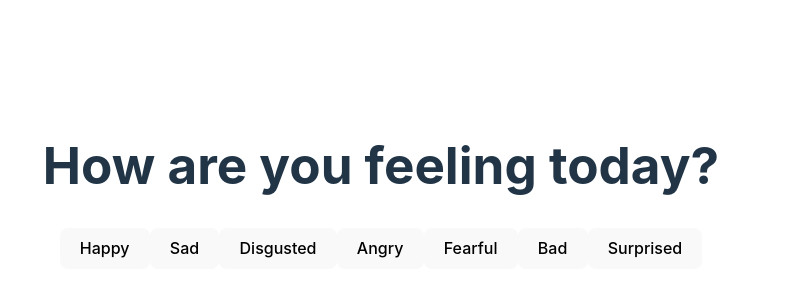
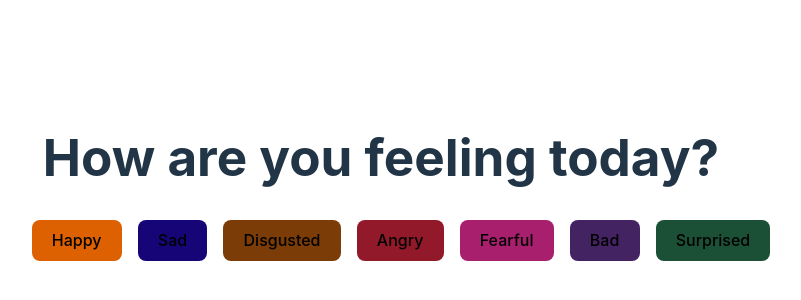
Before and after one commit to freyaard/feelings-finder, a React (Vite) app: page / in a window 1280 px wide. Shown: the part 214-514 px from the top of the page, without its empty margins (259-1060 px from the left). Built offline with nearby package versions, Linux system fonts and the light colour scheme.

Commit message:
add colours!!

```diff
--- a/package.json
+++ b/package.json
@@ -10,6 +10,7 @@
     "preview": "vite preview"
   },
   "dependencies": {
+    "framer-motion": "^11.11.1",
     "react": "^18.3.1",
     "react-dom": "^18.3.1"
   },
--- a/src/App.css
+++ b/src/App.css
@@ -3,42 +3,103 @@
   margin: 0 auto;
   padding: 2rem;
   text-align: center;
+
+  --happy-bg-color: #DD6101;
+  --happy-outline-color: #b26801;
+
+  --sad-bg-color: #160577;
+  --sad-outline-color: #4324b2;
+
+  --disgusted-bg-color: #7B3C07;
+  --disgusted-outline-color: #B35C2F;
+
+  --angry-bg-color: #92192A;
+  --angry-outline-color: #CE2B3C;
+
+  --fearful-bg-color: #A81F6D;
+  --fearful-outline-color: #D1278A;
+
+  --bad-bg-color: #432362;
+  --bad-outline-color: #522D7A;
+
+  --surprised-bg-color: #1B5036;
+  --surprised-outline-color: #4A7460;
 }
 
-.logo {
-  height: 6em;
-  padding: 1.5em;
-  will-change: filter;
-  transition: filter 300ms;
+.main {
+  padding: 5em;
+  border-radius: 2em;
 }
-.logo:hover {
-  filter: drop-shadow(0 0 2em #646cffaa);
+
+ul {
+  display: flex;
+  list-style-type: none;
+  justify-content: center;
+  gap: 1rem;
 }
-.logo.react:hover {
-  filter: drop-shadow(0 0 2em #61dafbaa);
+li {
+  text-decoration: none;
+  border-color: #f9f9f9;
 }
+
 .shadow:hover {
   filter: drop-shadow(0 0 0.5em #61dafbaa);
 }
-@keyframes logo-spin {
-  from {
-    transform: rotate(0deg);
-  }
-  to {
-    transform: rotate(360deg);
-  }
+
+.happy {
+  background-color: var(--happy-bg-color);
+}
+button.happy:hover {
+  border-color: var(--happy-outline-color);
+  filter: drop-shadow(0 0 0.5em var(--happy-bg-color))
+}
+.sad {
+  background-color: var(--sad-bg-color);
+}
+button.sad:hover {
+  border-color: var(--sad-outline-color);
+  filter: drop-shadow(0 0 0.5em var(--sad-bg-color))
+}
+.disgusted {
+  background-color: var(--disgusted-bg-color);
+}
+button.disgusted:hover {
+  border-color: var(--disgusted-outline-color);
+  filter: drop-shadow(0 0 0.5em var(--disgusted-bg-color))
+}
+.angry {
+  background-color: var(--angry-bg-color);
+}
+button.angry:hover {
+  border-color: var(--angry-outline-color);
+  filter: drop-shadow(0 0 0.5em var(--angry-bg-color))
+}
+.fearful {
+  background-color: var(--fearful-bg-color);
+}
+button.fearful:hover {
+  border-color: var(--fearful-outline-color);
+  filter: drop-shadow(0 0 0.5em var(--fearful-bg-color))
+}
+.bad {
+  background-color: var(--bad-bg-color);
+}
+button.bad:hover {
+  border-color: var(--bad-outline-color);
+  filter: drop-shadow(0 0 0.5em var(--bad-bg-color))
+}
+.surprised {
+  background-color: var(--surprised-bg-color);
+}
+button.surprised:hover {
+  border-color: var(--surprised-outline-color);
+  filter: drop-shadow(0 0 0.5em var(--surprised-bg-color))
 }
 
-@media (prefers-reduced-motion: no-preference) {
-  a:nth-of-type(2) .logo {
-    animation: logo-spin infinite 20s linear;
-  }
+.start-over {
+  background-color: #f9f9f9 transparent;
 }
-
-.card {
-  padding: 2em;
+.start-over:hover {
+  filter: drop-shadow(0 0 0.5em rgb(235, 19, 19));
+  border-color: rgb(178, 46, 46);
 }
-
-.read-the-docs {
-  color: #888;
-}
--- a/src/App.tsx
+++ b/src/App.tsx
@@ -1,9 +1,10 @@
-import { useState } from 'react'
-import './App.css'
+import { useState } from "react";
+import "./App.css";
+import { motion } from "framer-motion";
 
 interface Emotion {
-  text: string
-  subEmotions?: Emotion[]
+  text: string;
+  subEmotions?: Emotion[];
 }
 
 const EMOTIONS: Emotion[] = [
@@ -12,356 +13,280 @@ const EMOTIONS: Emotion[] = [
     subEmotions: [
       {
         text: "Playful",
-        subEmotions: [
-          { text: "Aroused" },
-          { text: "Cheeky" }
-        ]
+        subEmotions: [{ text: "Aroused" }, { text: "Cheeky" }],
       },
       {
         text: "Content",
-        subEmotions: [
-          { text: "Free" },
-          { text: "Joyful" }
-        ]
+        subEmotions: [{ text: "Free" }, { text: "Joyful" }],
       },
       {
         text: "Interested",
-        subEmotions: [
-          { text: "Curious" },
-          { text: "Inquisitive" }
-        ]
+        subEmotions: [{ text: "Curious" }, { text: "Inquisitive" }],
       },
       {
         text: "Proud",
-        subEmotions: [
-          { text: "Successful" },
-          { text: "Confident" }
-        ]
+        subEmotions: [{ text: "Successful" }, { text: "Confident" }],
       },
       {
         text: "Accepted",
-        subEmotions: [
-          { text: "Respected" },
-          { text: "Valued" }
-        ]
+        subEmotions: [{ text: "Respected" }, { text: "Valued" }],
       },
       {
         text: "Powerful",
-        subEmotions: [
-          { text: "Courageous" },
-          { text: "Creative" }
-        ]
+        subEmotions: [{ text: "Courageous" }, { text: "Creative" }],
       },
       {
         text: "Peaceful",
-        subEmotions: [
-          { text: "Loving" },
-          { text: "Thankful" }
-        ]
+        subEmotions: [{ text: "Loving" }, { text: "Thankful" }],
       },
       {
         text: "Trusting",
-        subEmotions: [
-          { text: "Sensitive" },
-          { text: "Intimate" }
-        ]
+        subEmotions: [{ text: "Sensitive" }, { text: "Intimate" }],
       },
       {
         text: "Optimistic",
-        subEmotions: [
-          { text: "Hopeful" },
-          { text: "Inspired" }
-        ]
-      }
-    ]
+        subEmotions: [{ text: "Hopeful" }, { text: "Inspired" }],
+      },
+    ],
   },
   {
-    text: 'Sad',
+    text: "Sad",
     subEmotions: [
       {
         text: "Lonely",
-        subEmotions: [
-          { text: "Isolated" },
-          { text: "Abandoned" }
-        ]
+        subEmotions: [{ text: "Isolated" }, { text: "Abandoned" }],
       },
       {
         text: "Vulnerable",
-        subEmotions: [
-          { text: "Victimized" },
-          { text: "Fragile" }
-        ]
+        subEmotions: [{ text: "Victimized" }, { text: "Fragile" }],
       },
       {
         text: "Despair",
-        subEmotions: [
-          { text: "Grief" },
-          { text: "Powerless" }
-        ]
+        subEmotions: [{ text: "Grief" }, { text: "Powerless" }],
       },
       {
         text: "Guilty",
-        subEmotions: [
-          { text: "Ashamed" },
-          { text: "Remorseful" }
-        ]
+        subEmotions: [{ text: "Ashamed" }, { text: "Remorseful" }],
       },
       {
         text: "Depressed",
-        subEmotions: [
-          { text: "Empty" },
-          { text: "Inferior" }
-        ]
+        subEmotions: [{ text: "Empty" }, { text: "Inferior" }],
       },
       {
         text: "Hurt",
-        subEmotions: [
-          { text: "Disappointed" },
-          { text: "Embarrassed" }
-        ]
-      }
-    ]
+        subEmotions: [{ text: "Disappointed" }, { text: "Embarrassed" }],
+      },
+    ],
   },
   {
-    text: 'Disgusted',
+    text: "Disgusted",
     subEmotions: [
       {
         text: "Repelled",
-        subEmotions: [
-          { text: "Hesitant" },
-          { text: "Horrified" }
-        ]
+        subEmotions: [{ text: "Hesitant" }, { text: "Horrified" }],
       },
       {
         text: "Awful",
-        subEmotions: [
-          { text: "Detestable" },
-          { text: "Nauseated" }
-        ]
+        subEmotions: [{ text: "Detestable" }, { text: "Nauseated" }],
       },
       {
         text: "Disappointed",
-        subEmotions: [
-          { text: "Revolted" },
-          { text: "Appalled" }
-        ]
+        subEmotions: [{ text: "Revolted" }, { text: "Appalled" }],
       },
       {
         text: "Disapproving",
-        subEmotions: [
-          { text: "Embarrassed" },
-          { text: "Judgemental" }
-        ]
-      }
-    ]
+        subEmotions: [{ text: "Embarrassed" }, { text: "Judgemental" }],
+      },
+    ],
   },
   {
-    text: 'Angry',
+    text: "Angry",
     subEmotions: [
       {
         text: "Critical",
-        subEmotions: [
-          { text: "Dismissive" },
-          { text: "Skeptical" }
-        ]
+        subEmotions: [{ text: "Dismissive" }, { text: "Skeptical" }],
       },
       {
         text: "Distant",
-        subEmotions: [
-          { text: "Withdrawn" },
-          { text: "Numb" }
-        ]
+        subEmotions: [{ text: "Withdrawn" }, { text: "Numb" }],
       },
       {
         text: "Frustrated",
-        subEmotions: [
-          { text: "Infuriated" },
-          { text: "Annoyed" }
-        ]
+        subEmotions: [{ text: "Infuriated" }, { text: "Annoyed" }],
       },
       {
         text: "Aggressive",
-        subEmotions: [
-          { text: "Provoked" },
-          { text: "Hostile" }
-        ]
+        subEmotions: [{ text: "Provoked" }, { text: "Hostile" }],
       },
       {
         text: "Mad",
-        subEmotions: [
-          { text: "Furious" },
-          { text: "Jealous" }
-        ]
+        subEmotions: [{ text: "Furious" }, { text: "Jealous" }],
       },
       {
         text: "Bitter",
-        subEmotions: [
-          { text: "Indignant" },
-          { text: "Violated" }
-        ]
+        subEmotions: [{ text: "Indignant" }, { text: "Violated" }],
       },
       {
         text: "Humiliated",
-        subEmotions: [
-          { text: "Disrespected" },
-          { text: "Ridiculed" }
-        ]
+        subEmotions: [{ text: "Disrespected" }, { text: "Ridiculed" }],
       },
       {
         text: "Let Down",
-        subEmotions: [
-          { text: "Betrayed" },
-          { text: "Resentful" }
-        ]
-      }
-    ]
+        subEmotions: [{ text: "Betrayed" }, { text: "Resentful" }],
+      },
+    ],
   },
   {
-    text: 'Fearful',
+    text: "Fearful",
     subEmotions: [
       {
         text: "Threatened",
-        subEmotions: [
-          { text: "Nervous" },
-          { text: "Exposed" }
-        ]
+        subEmotions: [{ text: "Nervous" }, { text: "Exposed" }],
       },
       {
         text: "Rejected",
-        subEmotions: [
-          { text: "Excluded" },
-          { text: "Persecuted" }
-        ]
+        subEmotions: [{ text: "Excluded" }, { text: "Persecuted" }],
       },
       {
         text: "Weak",
-        subEmotions: [
-          { text: "Worthless" },
-          { text: "Insignificant" }
-        ]
+        subEmotions: [{ text: "Worthless" }, { text: "Insignificant" }],
       },
       {
         text: "Insecure",
-        subEmotions: [
-          { text: "Inadequate" },
-          { text: "Inferior" }
-        ]
+        subEmotions: [{ text: "Inadequate" }, { text: "Inferior" }],
       },
       {
         text: "Anxious",
-        subEmotions: [
-          { text: "Overwhelmed" },
-          { text: "Worried" }
-        ]
+        subEmotions: [{ text: "Overwhelmed" }, { text: "Worried" }],
       },
       {
         text: "Scared",
-        subEmotions: [
-          { text: "Helpless" },
-          { text: "Frightened" }
-        ]
-      }
-    ]
+        subEmotions: [{ text: "Helpless" }, { text: "Frightened" }],
+      },
+    ],
   },
   {
-    text: 'Bad',
+    text: "Bad",
     subEmotions: [
       {
         text: "Bored",
-        subEmotions: [
-          { text: "Indifferent" },
-          { text: "Apathetic" }
-        ]
+        subEmotions: [{ text: "Indifferent" }, { text: "Apathetic" }],
       },
       {
         text: "Busy",
-        subEmotions: [
-          { text: "Pressured" },
-          { text: "Rushed" }
-        ]
+        subEmotions: [{ text: "Pressured" }, { text: "Rushed" }],
       },
       {
         text: "Stressed",
-        subEmotions: [
-          { text: "Overwhelmed" },
-          { text: "Out of Control" }
-        ]
+        subEmotions: [{ text: "Overwhelmed" }, { text: "Out of Control" }],
       },
       {
         text: "Tired",
-        subEmotions: [
-          { text: "Sleepy" },
-          { text: "Unfocused" }
-        ]
-      }
-    ]
+        subEmotions: [{ text: "Sleepy" }, { text: "Unfocused" }],
+      },
+    ],
   },
   {
-    text: 'Surprised',
+    text: "Surprised",
     subEmotions: [
       {
         text: "Startled",
-        subEmotions: [
-          { text: "Shocked" },
-          { text: "Dismayed" }
-        ]
+        subEmotions: [{ text: "Shocked" }, { text: "Dismayed" }],
       },
       {
         text: "Confused",
-        subEmotions: [
-          { text: "Disillusioned" },
-          { text: "Perplexed" }
-        ]
+        subEmotions: [{ text: "Disillusioned" }, { text: "Perplexed" }],
       },
       {
         text: "Amazed",
-        subEmotions: [
-          { text: "Astonished" },
-          { text: "Awe" }
-        ]
+        subEmotions: [{ text: "Astonished" }, { text: "Awe" }],
       },
       {
         text: "Excited",
-        subEmotions: [
-          { text: "Eager" },
-          { text: "Energetic" }
-        ]
-      }
-    ]
-  }
+        subEmotions: [{ text: "Eager" }, { text: "Energetic" }],
+      },
+    ],
+  },
 ];
 
 function App() {
-  const [selectedEmotion, setSelectedEmotion] = useState<Emotion>();
+  const [selectedEmotion, setSelectedEmotion] = useState<Emotion | null>(null);
+  const [rootEmotion, setRootEmotion] = useState<Emotion | null>(null);
 
   // if no emotion selected
   const isInitialState = !selectedEmotion;
 
   // if emotion selected AND there ARE subEmotions
-  const isActiveState = !!selectedEmotion && !!selectedEmotion.subEmotions
+  const isActiveState = !!selectedEmotion && !!selectedEmotion.subEmotions;
 
   // if emotion selected AND there NO subEmotions
   const isEndState = !!selectedEmotion && !selectedEmotion.subEmotions;
 
   const reset = () => {
-    setSelectedEmotion(undefined);
-  }
+    setSelectedEmotion(null);
+    setRootEmotion(null);
+  };
 
   return (
-    <>
-    {(isInitialState || isActiveState) ?
-      <h1>How are you feeling today?</h1> :
-      <h1>Are you feeling <span>{selectedEmotion!.text.toUpperCase()}</span>?</h1>
-    }
+    <div className={` main ${rootEmotion?.text.toLowerCase()}`}>
+      {isInitialState || isActiveState ? (
+        <motion.h1>How are you feeling today?</motion.h1>
+      ) : (
+        <motion.h1>
+          {/* <span>{selectedEmotion!.text.toUpperCase()}</span>? */}
+          Are you feeling?
+        </motion.h1>
+      )}
+      <ul>
+        {isInitialState &&
+          EMOTIONS.map((emotion) => {
+            return (
+              <li>
+                <motion.button
+                  initial={{ opacity: 0 }}
+                  animate={{ opacity: 1 }}
+                  exit={{ opacity: 0 }}
+                  onClick={() => {
+                    setSelectedEmotion(emotion);
+                    setRootEmotion(emotion);
+                  }}
+                  className={emotion.text.toLowerCase()}
+                  key={emotion.text}
+                >
+                  {emotion.text}
+                </motion.button>
+              </li>
+            );
+          })}
+        {isActiveState &&
+          selectedEmotion.subEmotions?.map((emotion) => {
+            return (
+              <li>
+                <motion.button
+                  initial={{ opacity: 0 }}
+                  animate={{ opacity: 1 }}
+                  exit={{ opacity: 0 }}
+                  onClick={() => setSelectedEmotion(emotion)}
+                  className="shadow"
+                  key={emotion.text}
+                >
+                  {emotion.text}
+                </motion.button>
+              </li>
+            );
+          })}
+      </ul>
 
-      { isInitialState && EMOTIONS.map((emotion) => <button onClick={() => setSelectedEmotion(emotion)} className='shadow' key={emotion.text}>{emotion.text}</button>)}
-      { isActiveState && selectedEmotion.subEmotions?.map((emotion) => <button onClick={() => setSelectedEmotion(emotion)} className='shadow' key={emotion.text}>{emotion.text}</button>)}
-      { isEndState && <>
-        <p>{selectedEmotion.text}</p>
-        <button onClick={reset}>Start Over</button>
-      </>}
-    </>
-  )
+        {isEndState && (
+          <>
+            <p>{selectedEmotion.text}</p>
+            <button onClick={reset} className="start-over">
+              Start Over
+            </button>
+          </>
+        )}
+    </div>
+  );
 }
 
-export default App
+export default App;
```
Also changed, not shown: 1 other file (tests, documents, lock files or other folders).
